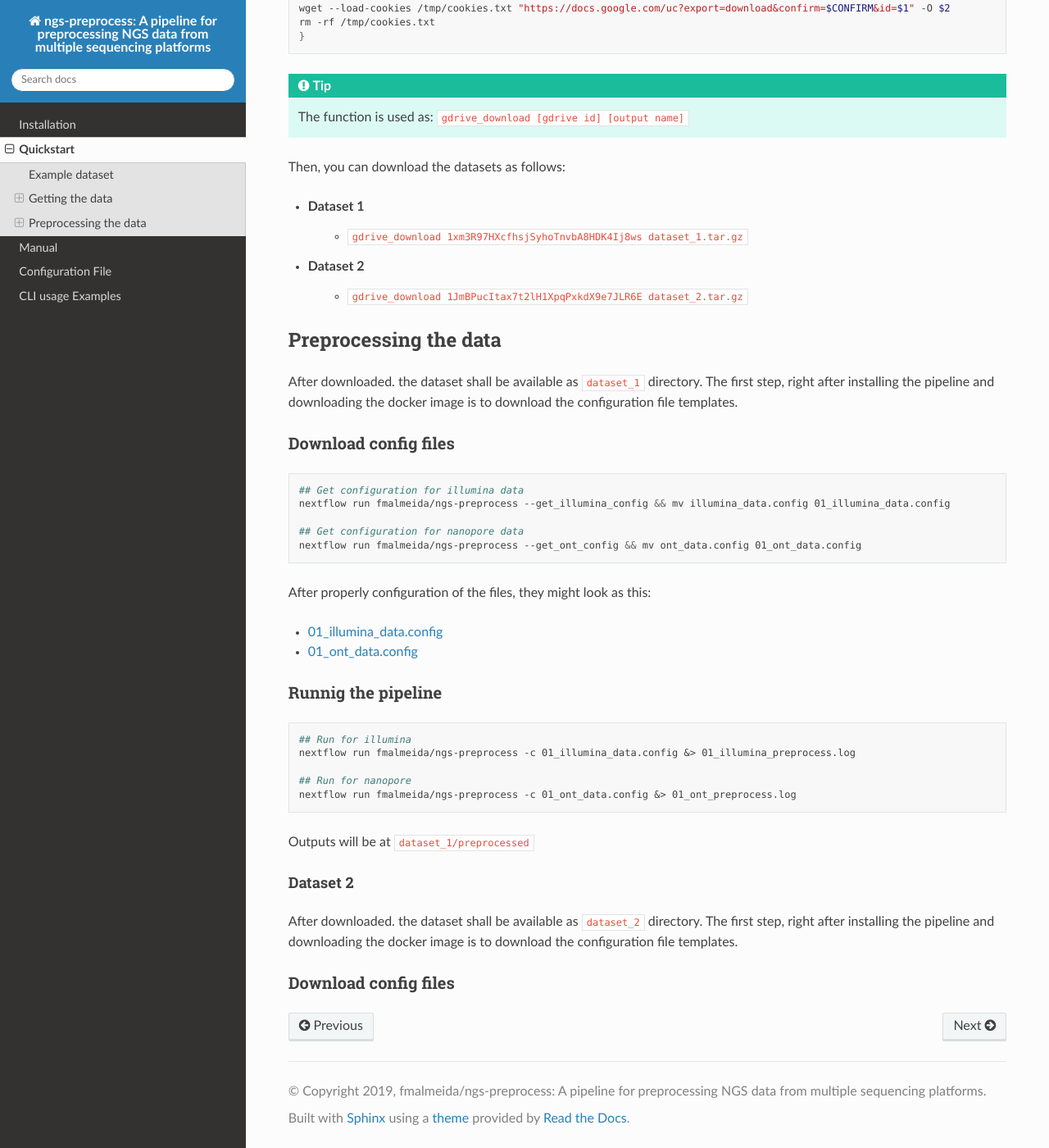
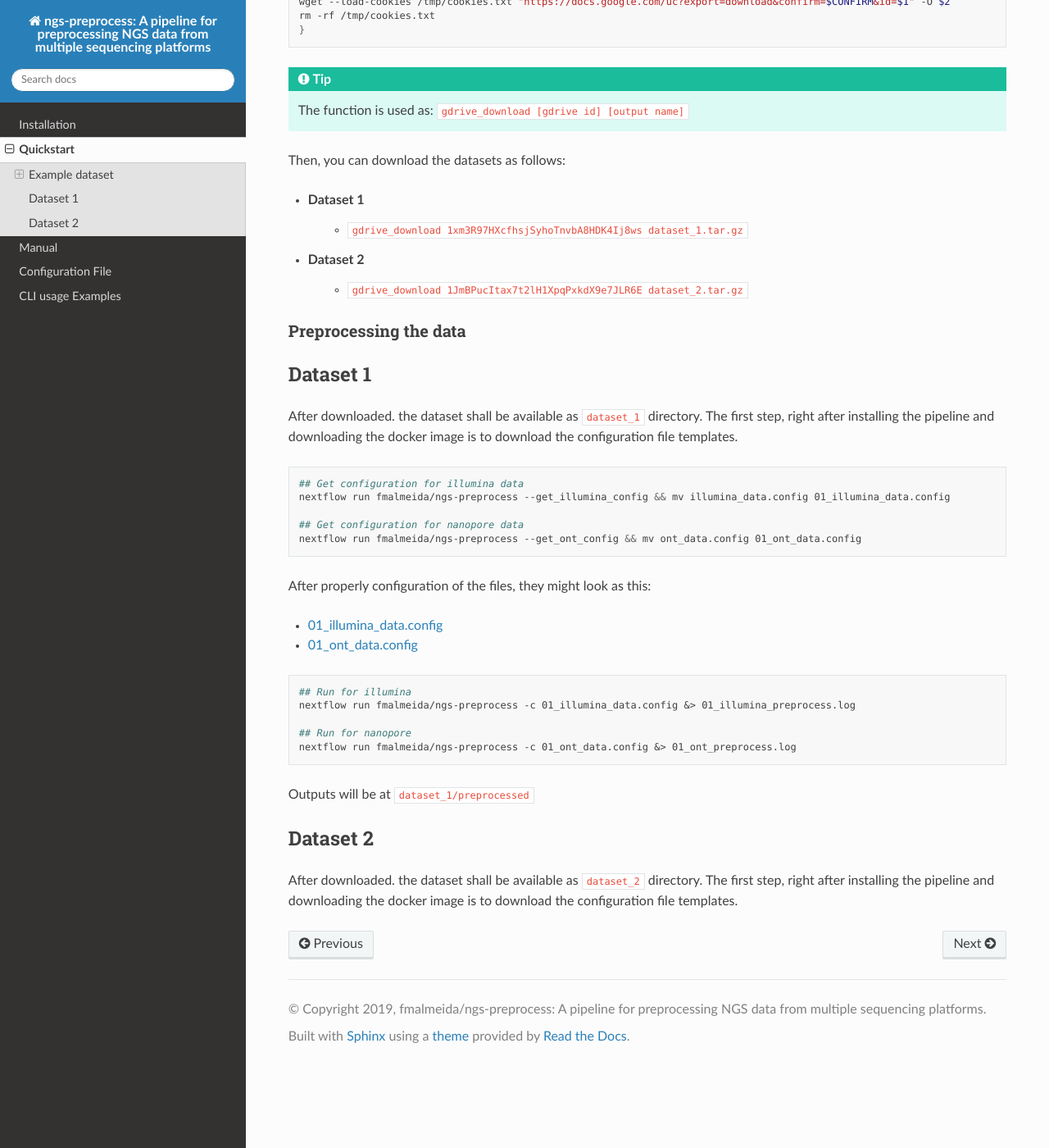
Before and after one commit to fmalmeida/ngs-preprocess, a Sphinx documentation site: the page built from docs/quickstart.rst, in a window 1280 px wide and 1400 px high, scrolled down 683 px. Shown: the whole window at 82% size. Built offline with Sphinx 7.4.7 and the Read the Docs theme 2.0.0, drawn with Linux system fonts in a browser that asks for light colours.

Commit message:
Trying to fix headers!

```diff
--- a/docs/examples.rst
+++ b/docs/examples.rst
@@ -1,7 +1,7 @@
 .. _examples:
 
 CLI usage Examples
-==================
+******************
 
 Illumina paired end reads.
 """"""""""""""""""""""""""
--- a/docs/index.rst
+++ b/docs/index.rst
@@ -1,7 +1,7 @@
 .. _index:
 
 ngs-preprocess
-==============
+**************
 
 `ngs-preprocess <https://github.com/fmalmeida/ngs-preprocess>`_ is a pipeline developed with `Nextflow <https://www.nextflow.io/docs/latest/index.html>`_
 and `Docker <https://www.docker.com/>`_. It was designed to provide an easy-to-use framework for performing the pre-process of data from multiple
--- a/docs/installation.rst
+++ b/docs/installation.rst
@@ -1,10 +1,10 @@
 .. _installation:
 
 Installation
-============
+************
 
 Dependencies
-------------
+============
 
 This pipeline requires only `Docker <https://www.docker.com/>`_ (and its Docker images) and
 `Nextflow <https://www.nextflow.io/docs/latest/index.html>`_ to run.
--- a/docs/quickstart.rst
+++ b/docs/quickstart.rst
@@ -1,7 +1,7 @@
 .. _quickstart:
 
 Quickstart
-==========
+**********
 
 Example dataset
 ---------------
@@ -20,7 +20,7 @@ We've made available two datasets:
     * Illumina paired end reads;
 
 Getting the data
-----------------
+================
 
 Users can directly download data through the link given or by this command line method below.
 
@@ -51,11 +51,10 @@ Then, you can download the datasets as follows:
     * ``gdrive_download 1JmBPucItax7t2lH1XpqPxkdX9e7JLR6E dataset_2.tar.gz``
 
 Preprocessing the data
-----------------------
-
+======================
 
 Dataset 1
-~~~~~~~~~
+---------
 
 After downloaded. the dataset shall be available as ``dataset_1`` directory. The first step, right after installing
 the pipeline and downloading the docker image is to download the configuration file templates.
@@ -76,7 +75,7 @@ After properly configuration of the files, they might look as this:
 * `01_illumina_data.config <https://drive.google.com/file/d/1misoPDB66ai2J9cKhEyUKSO--H-933xv/view?usp=sharing>`_
 * `01_ont_data.config <https://drive.google.com/file/d/16A3Uc6Ixqj-jYniSXPOSwNNzthKL3Ucz/view?usp=sharing>`_
 
-Runnig the pipeline
+Running the pipeline
 """""""""""""""""""
 
 .. code-block:: bash
@@ -90,7 +89,7 @@ Runnig the pipeline
 Outputs will be at ``dataset_1/preprocessed``
 
 Dataset 2
-~~~~~~~~~
+---------
 
 After downloaded. the dataset shall be available as ``dataset_2`` directory. The first step, right after installing
 the pipeline and downloading the docker image is to download the configuration file templates.
```
Also changed, not shown: docs/manual.rst (+4 -10 lines).
